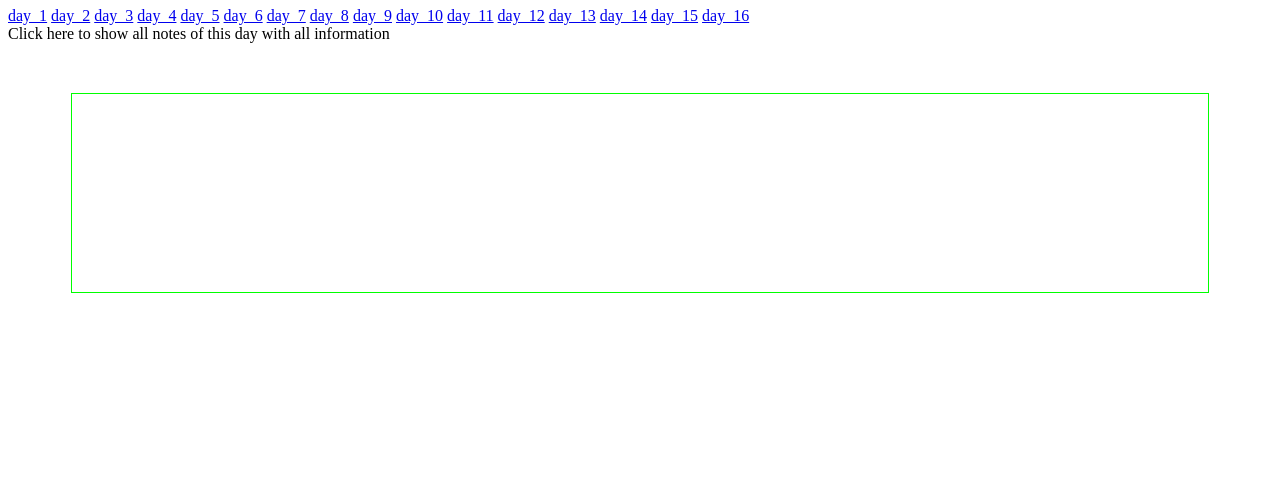
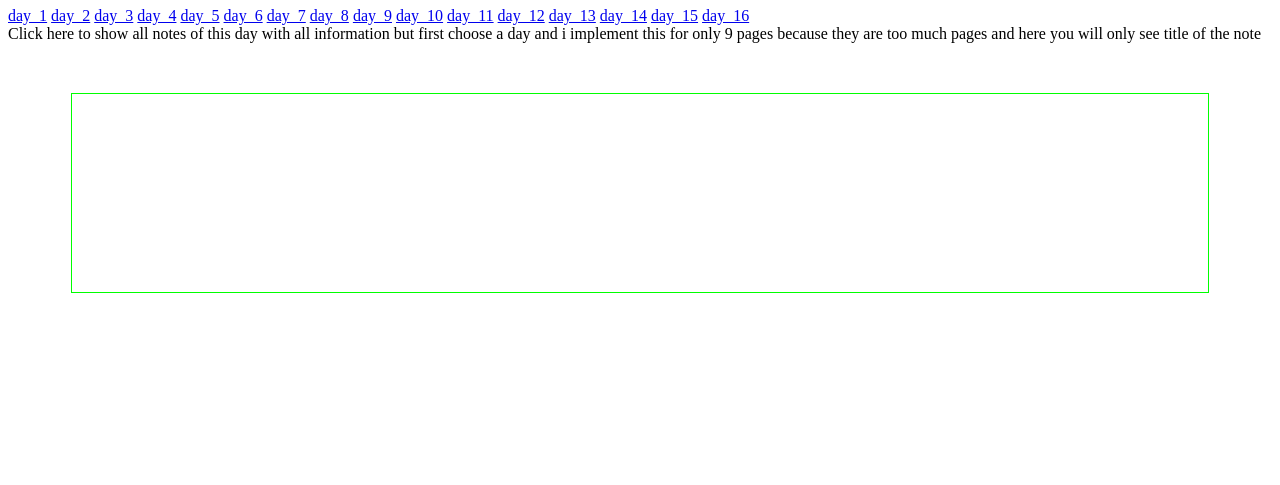
Before and after one commit to Rahul3105/webpack-demo, a website: page dist/index.html in a window 1280 px wide. Shown: the part 315-800 px from the top of the page. Drawn offline with Linux system fonts and the light colour scheme.

Commit message:
adding some css

```diff
--- a/dist/index.html
+++ b/dist/index.html
@@ -53,7 +53,7 @@
     </div>
     <div class="notesContainerCont">
 
-        <div  class="showWholePage">Click here to show all notes of this day with all information</div>
+        <div  class="showWholePage">Click here to show all notes of this day with all information but first choose a day and i implement this for only 9 pages because they are too much pages and here you will only see title of the note </div>
 
         <section class="notesContainer">
 
```
